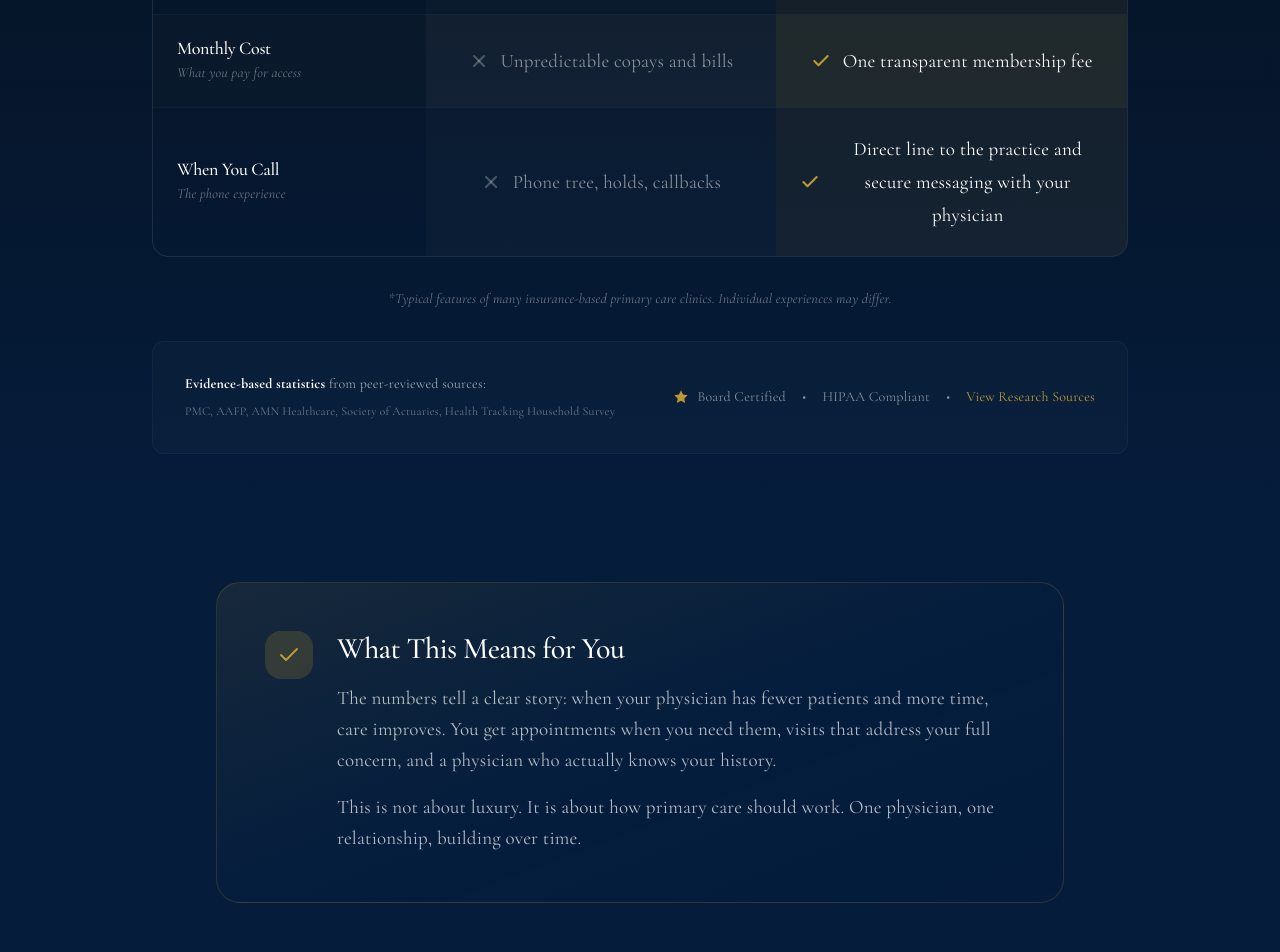
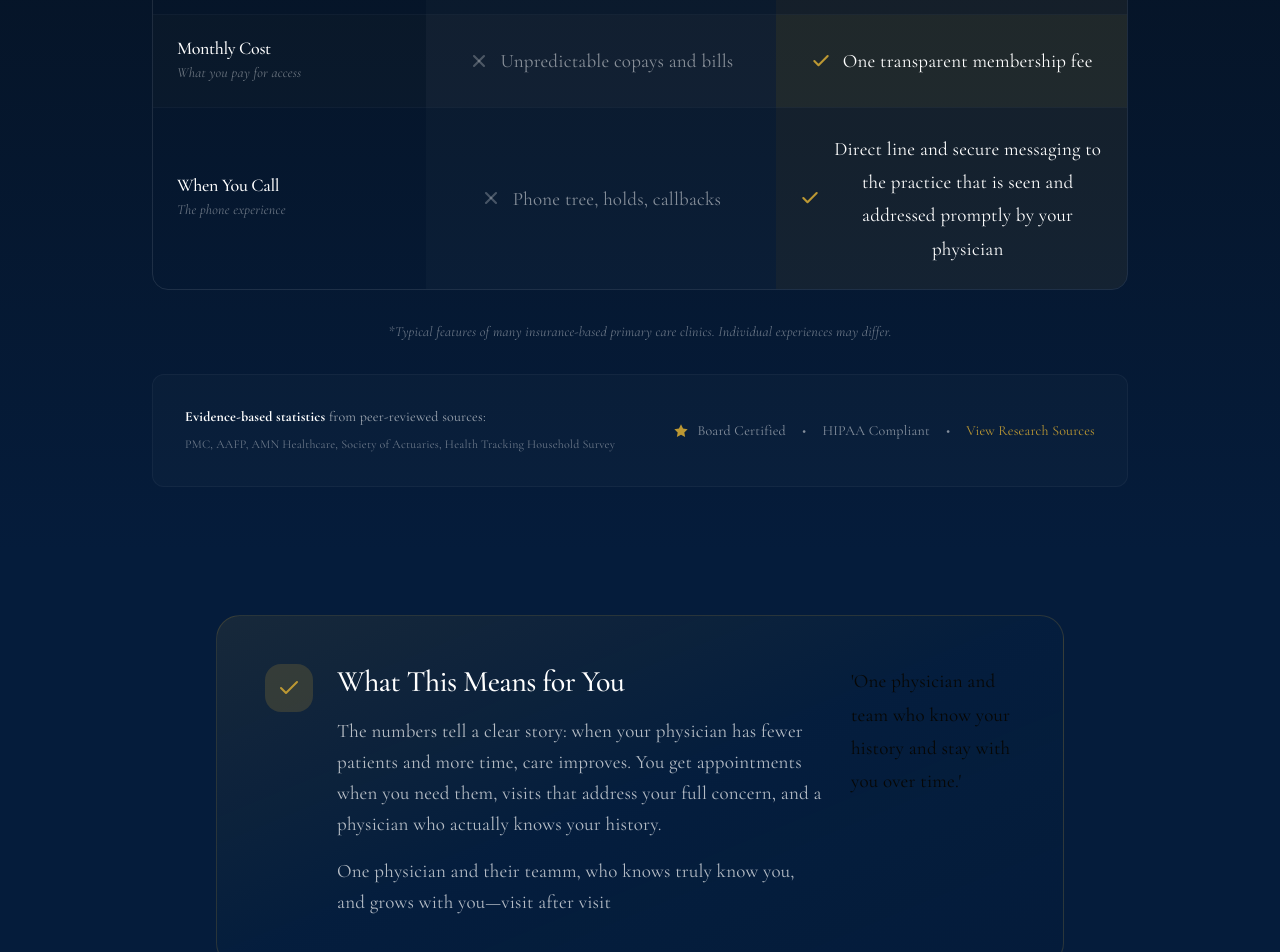
Before and after one commit to NDCHVISION/SFM-ELITE, a Next.js app: page /compare in a window 1280 px wide. Shown: the part 1840-2792 px from the top of the page. Built offline with nearby package versions, Linux system fonts and the light colour scheme.

Commit message:
Update text for clarity and consistency

```diff
--- a/app/compare/page.tsx
+++ b/app/compare/page.tsx
@@ -1,3 +1,5 @@
+
+
 import Link from 'next/link'
 import Image from 'next/image'
 import { ArrowRight, ArrowLeft, Check, X, Clock, Users, Zap } from 'lucide-react'
@@ -168,7 +170,7 @@ const structuredData = {
           name: 'Will I see the same doctor every visit with membership medicine?',
           acceptedAnswer: {
             '@type': 'Answer',
-            text: 'Yes. At Sankofa Family Medicine, you see Dr. Nkrumah at every visit. In typical insurance-based clinics, you may see whoever is available, leading to fragmented care.',
+            text: 'Yes. At Sankofa Family Medicine, you see the same Physician at every visit. In typical insurance-based clinics, you may see whoever is available, leading to fragmented care.',
           },
         },
         {
@@ -204,7 +206,7 @@ const statPreviews = [
   {
     icon: Clock,
     before: '15 min',
-    after: '45-60 min',
+    after: '45-75 min',
     label: 'Visit Duration',
   },
   {
@@ -289,7 +291,7 @@ const comparisonData = [
     category: 'When You Call',
     context: 'The phone experience',
     traditional: { text: 'Phone tree, holds, callbacks', isNegative: true },
-    sankofa: { text: 'Direct line to the practice and secure messaging with your physician', isPositive: true },
+    sankofa: { text: 'Direct line and secure messaging to the practice that is seen and addressed promptly by your physician', isPositive: true },
     highlight: false,
   },
 ]
@@ -556,9 +558,9 @@ export default function ComparePage() {
                   The numbers tell a clear story: when your physician has fewer patients and more time, care improves. You get appointments when you need them, visits that address your full concern, and a physician who actually knows your history.
                 </p>
                 <p className="text-white/70 leading-relaxed">
-                  This is not about luxury. It is about how primary care should work. One physician, one relationship, building over time.
-                </p>
-              </div>
+                    One physician and their teamm, who knows truly know you, and grows with you—visit after visit   </p>
+              </div>'One physician and team who know your history and stay with you over time.'
+
             </div>
           </div>
         </div>
```
